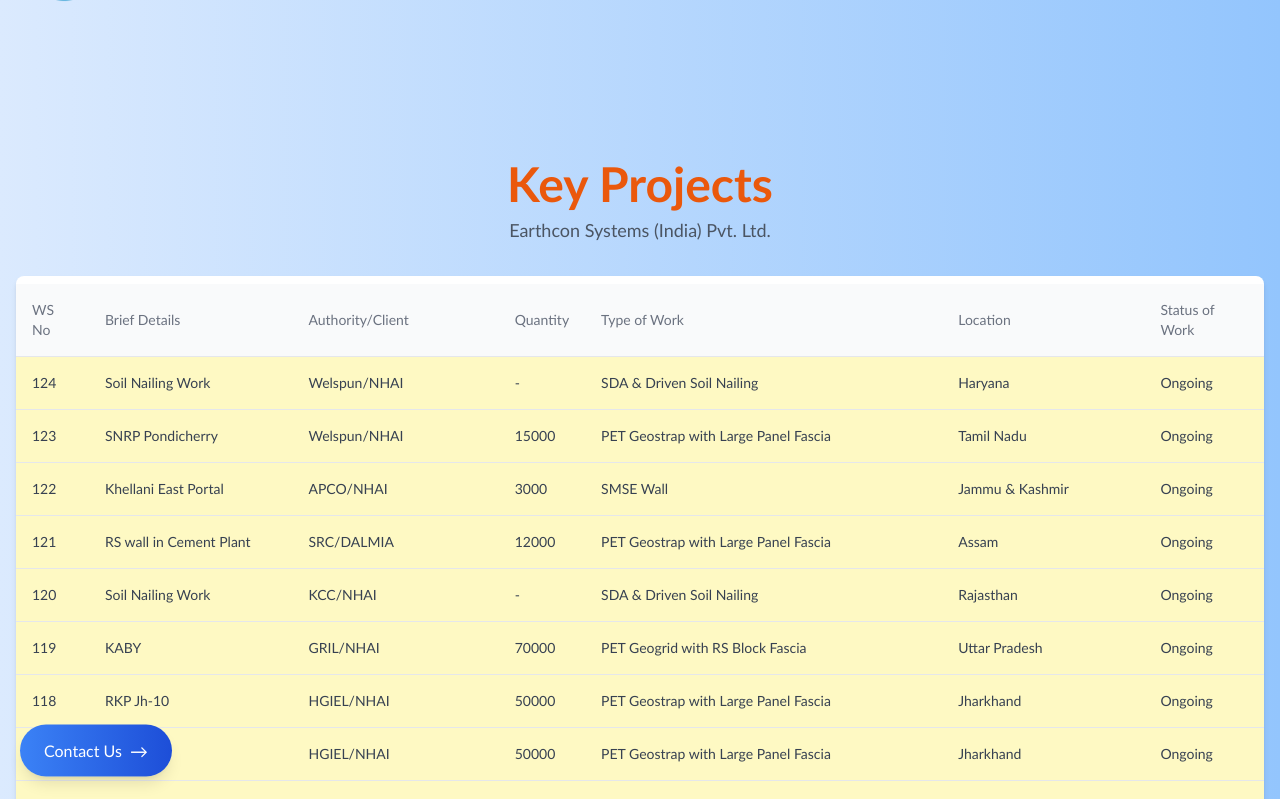
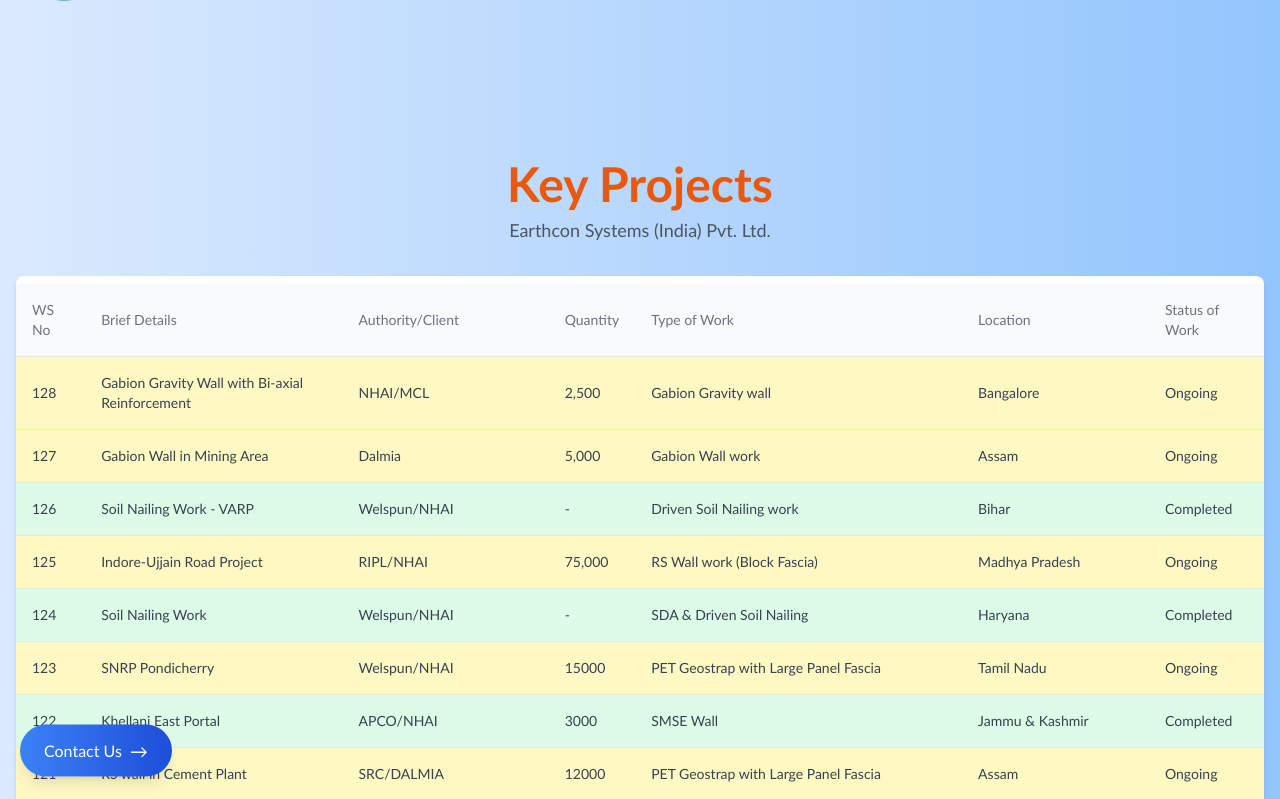
Before and after one commit to Rajiv-Goel/esipl, a React (Create React App) app: page /Projects in a window 1280 px wide. Shown: the top 799 px of the page. Built offline with nearby package versions, Linux system fonts and the light colour scheme.

Commit message:
project updated and talk to us resized

```diff
--- a/src/Common/Footer.jsx
+++ b/src/Common/Footer.jsx
@@ -36,7 +36,7 @@
             src={image1}
             alt="ISO Certificate"
             className="w-full h-400px object-cover"
-            style={{ height: '470px' }}
+            style={{ height: '370px' }}
           />
         </div>
 
@@ -48,7 +48,7 @@
           </p>
           {/* Embed Google Maps */}
           <iframe
-            src="https://www.google.com/maps/d/u/0/embed?mid=13MVp0yf69XHfw-Bf31x5N2G1pT9wik4&ehbc=2E312F"
+            src="https://www.google.com/maps/d/embed?mid=1SnGI9B3SFk1m4Dr1I-U-HaQrkKDL5vs&ehbc=2E312F"
             width="100%"
             height="400"
             style={{ border: 0 }}
--- a/src/Pages/Gallery/Gallery.jsx
+++ b/src/Pages/Gallery/Gallery.jsx
@@ -10,15 +10,11 @@
 const annualMeetImages = importAll(require.context('../../Assets/Gallery/AnnualMeet', false, /\.(png|jpe?g|svg)$/));
 const festivalCelebrationImages = importAll(require.context('../../Assets/Gallery/FestivalsCelebration', false, /\.(png|jpe?g|svg)$/));
 const coCurricularActivityImages = importAll(require.context('../../Assets/Gallery/Co-curricularActivities', false, /\.(png|jpe?g|svg)$/));
-// Log results
-console.log('Site Pictures:', sitePictureImages);
-console.log('Annual Meet:', annualMeetImages);
-console.log('Festival Celebration:', festivalCelebrationImages);
-console.log('Co-curricular Activities:', coCurricularActivityImages);
+
 const Gallery = () => {
     const sectionRefs = useRef([]);
     const [activeSection, setActiveSection] = useState('');
-    const [selectedImageIndex, setSelectedImageIndex] = useState(null);
+    const [selectedImage, setSelectedImage] = useState(null);  // Track selected image
     const [currentImages, setCurrentImages] = useState([]);
 
     useEffect(() => {
@@ -43,7 +39,6 @@
                         default:
                             setCurrentImages([]);
                     }
-                    console.log('Active Section:', sectionTitle); // Log active section
                 }
             });
         }, { threshold: 0.5 });
@@ -63,20 +58,12 @@
         };
     }, []);
 
-    const handleImageClick = (index) => {
-        setSelectedImageIndex(index);
+    const handleImageClick = (image) => {
+        setSelectedImage(image); // Set the clicked image to display in extended view
     };
 
     const closeModal = () => {
-        setSelectedImageIndex(null);
-    };
-
-    const nextImage = () => {
-        setSelectedImageIndex((prevIndex) => (prevIndex + 1) % currentImages.length);
-    };
-
-    const prevImage = () => {
-        setSelectedImageIndex((prevIndex) => (prevIndex - 1 + currentImages.length) % currentImages.length);
+        setSelectedImage(null); // Close the modal
     };
 
     return (
@@ -106,12 +93,12 @@
                 ))}
             </main>
 
-            {selectedImageIndex !== null && currentImages.length > 0 && (
-                <div className="fixed inset-0 flex items-center justify-center bg-black bg-opacity-80 z-50">
-                    <button onClick={prevImage} className="absolute left-4 text-white text-3xl">&lt;</button>
-                    <img src={currentImages[selectedImageIndex]} alt="Enlarged View" className="max-w-full max-h-full p-4 rounded-lg" />
-                    <button onClick={nextImage} className="absolute right-4 text-white text-3xl">&gt;</button>
-                    <button onClick={closeModal} className="absolute top-4 right-4 text-white text-3xl">×</button>
+            {/* Modal for extended image view */}
+            {selectedImage && (
+                <div className="image-modal" onClick={closeModal}>
+                    <div className="modal-content" onClick={(e) => e.stopPropagation()}>
+                        <img src={selectedImage} alt="Extended View" className="modal-image" />
+                    </div>
                 </div>
             )}
         </div>
@@ -138,7 +125,6 @@
 };
 
 const Section = ({ title, images, setRef, onImageClick }) => {
-    console.log('Images for section:', title, images); // Log images for debugging
     return (
         <section ref={setRef} data-title={title} className="py-16">
             <h2 className="text-4xl font-bold text-center text-orange-600 mb-8">{title}</h2>
@@ -149,7 +135,7 @@
                             src={image}
                             alt={`Image ${index + 1}`}
                             className="w-full h-96 object-cover rounded-xl transform transition-transform duration-500 hover:scale-110 shadow-2xl animate__animated animate__zoomIn cursor-pointer"
-                            onClick={() => onImageClick(index)}
+                            onClick={() => onImageClick(image)} // Trigger click to open modal
                         />
                         <div className="absolute inset-0 bg-black bg-opacity-0 group-hover:bg-opacity-60 transition-all duration-500 flex items-center justify-center rounded-xl">
                             <p className="text-white text-lg font-bold opacity-0 group-hover:opacity-100 transition-opacity duration-500">View Image</p>
--- a/src/Pages/Home/News.jsx
+++ b/src/Pages/Home/News.jsx
@@ -36,15 +36,34 @@
 
           {/* Timeline Items */}
           <div className="space-y-12">
-            {/* First Item (Right) */}
-            <div className="timeline-item flex justify-end opacity-0 transform transition-transform duration-500 slide-in-right">
+          <div className="timeline-item flex justify-end opacity-0 transform transition-transform duration-500 slide-in-right">
               <div className="bg-white p-6 rounded-lg shadow-lg relative w-[40vw] max-w-[40vw]">
                 <h2 className="text-xl font-semibold text-orange-500">
-                  Soil Nailing Design & Execution work at Mukarba Chowk to Panipat section from Welspun Enterprises Ltd.
+                Gabion Gravity Wall work with Bi-axial Reinforcement
                 </h2>
 
               </div>
             </div>
+          <div className="timeline-item flex justify-start opacity-0 transform transition-transform duration-500 slide-in-left">
+              <div className="bg-white p-6 rounded-lg shadow-lg relative w-[40vw] max-w-[40vw]">
+                <h2 className="text-xl font-semibold text-orange-500">
+                Gabion Wall work in Mining Area - Assam
+                </h2>
+
+              </div>
+            </div>
+
+            <div className="timeline-item flex justify-end opacity-0 transform transition-transform duration-500 slide-in-right">
+              <div className="bg-white p-6 rounded-lg shadow-lg relative w-[40vw] max-w-[40vw]">
+                <h2 className="text-xl font-semibold text-orange-500">
+                RS Wall Work in Indore-Ujjain Road Project
+                </h2>
+
+              </div>
+            </div>
+
+            {/* First Item (Right) */}
+
 
             {/* Second Item (Left) */}
             <div className="timeline-item flex justify-start opacity-0 transform transition-transform duration-500 slide-in-left">
@@ -67,20 +86,7 @@
             </div>
 
             {/* Fourth Item (Left) */}
-            <div className="timeline-item flex justify-start opacity-0 transform transition-transform duration-500 slide-in-left">
-              <div className="bg-white p-6 rounded-lg shadow-lg relative w-[40vw] max-w-[40vw]">
-                <h2 className="text-xl font-semibold text-orange-500">
-                  Globe Infra/ESIPL bags new projects:
-                </h2>
-                <ul className="list-disc ml-5 mt-2 text-black">
-                  <li>RS Wall works from DRB Infrastructure Pvt. Ltd. in Jammu.</li>
-                  <li>RS Wall works (block Fascia) at Kasganj bypass in Uttar Pradesh from GR Infra-projects Pvt ltd.</li>
-                  <li>RS Wall works in Ranchi-Kolkata Project (Pkg-10&13) from HG Infrastructure Pvt Ltd.</li>
-                  <li>Slope Protection Work at Kamlapuram-Oddanchatram section from DRN Infrastructure Pvt. Ltd. in Tamil Nadu.</li>
-                  <li>RS Wall works (Gabion Fascia) at Bangalore-Chennai Expressway (Pkg-01) (Andhra Pradesh) from Montecarlo Ltd.</li>
-                </ul>
-              </div>
-            </div>
+
           </div>
         </div>
       </div>
--- a/src/Pages/Home/talkToUs.jsx
+++ b/src/Pages/Home/talkToUs.jsx
@@ -1,9 +1,9 @@
 import React from 'react';
-import yourImage from '../../Assets/talktous/talk to us.jpg'; // Update with your image path
+import yourImage from '../../Assets/talktous/talk to us - Copy.png'; // Update with your image path
 
 const TalkToUs = () => {
     return (
-        <div className="relative flex flex-col lg:flex-row justify-between items-center h-screen p-0 bg-gradient-to-r from-orange-600 to-orange-300 overflow-hidden">
+        <div className="relative flex flex-col lg:flex-row justify-between items-center  p-0 bg-gradient-to-r from-orange-600 to-orange-300 overflow-hidden">
             {/* Decorative Shapes */}
             <div className="absolute inset-0 flex justify-center items-center">
                 {/* Decorative shapes code remains unchanged */}
--- a/src/Pages/Projects/Projects.json
+++ b/src/Pages/Projects/Projects.json
@@ -1,4 +1,44 @@
 [
+    {
+        "WSNo": 128,
+        "ProjectNumber": "NHAI/MCL",
+        "BriefDetails": "Gabion Gravity Wall with Bi-axial Reinforcement",
+        "AuthorityClient": "NHAI/MCL",
+        "Quantity": "2,500",
+        "TypeofWork": "Gabion Gravity wall",
+        "Location": "Bangalore",
+        "StatusofWork": "Ongoing"
+    },
+    {
+        "WSNo": 127,
+        "ProjectNumber": "Dalmia",
+        "BriefDetails": "Gabion Wall in Mining Area",
+        "AuthorityClient": "Dalmia",
+        "Quantity": "5,000",
+        "TypeofWork": "Gabion Wall work",
+        "Location": "Assam",
+        "StatusofWork": "Ongoing"
+    },
+    {
+        "WSNo": 126,
+        "ProjectNumber": "Welspun/NHAI",
+        "BriefDetails": "Soil Nailing Work - VARP",
+        "AuthorityClient": "Welspun/NHAI",
+        "Quantity": "-",
+        "TypeofWork": "Driven Soil Nailing work",
+        "Location": "Bihar",
+        "StatusofWork": "Completed"
+    },
+    {
+        "WSNo": 125,
+        "ProjectNumber": "RIPL/NHAI",
+        "BriefDetails": "Indore-Ujjain Road Project",
+        "AuthorityClient": "RIPL/NHAI",
+        "Quantity": "75,000",
+        "TypeofWork": "RS Wall work (Block Fascia)",
+        "Location": "Madhya Pradesh",
+        "StatusofWork": "Ongoing"
+    },
     {
         "WSNo": 124,
         "ProjectNumber": 232,
@@ -7,7 +47,7 @@
         "Quantity": "-",
         "TypeofWork": "SDA & Driven Soil Nailing",
         "Location": "Haryana",
-        "StatusofWork": "Ongoing"
+        "StatusofWork": "Completed"
     },
     {
         "WSNo": 123,
@@ -27,7 +67,7 @@
         "Quantity": 3000,
         "TypeofWork": "SMSE Wall",
         "Location": "Jammu & Kashmir",
-        "StatusofWork": "Ongoing"
+        "StatusofWork": "Completed"
     },
     {
         "WSNo": 121,
@@ -47,7 +87,7 @@
         "Quantity": "-",
         "TypeofWork": "SDA & Driven Soil Nailing",
         "Location": "Rajasthan",
-        "StatusofWork": "Ongoing"
+        "StatusofWork": "Completed"
     },
     {
         "WSNo": 119,
```
Also changed, not shown: src/Assets/logo/EARTHCONLOGO.png, src/Assets/talktous/talk to us - Copy.png (added).
